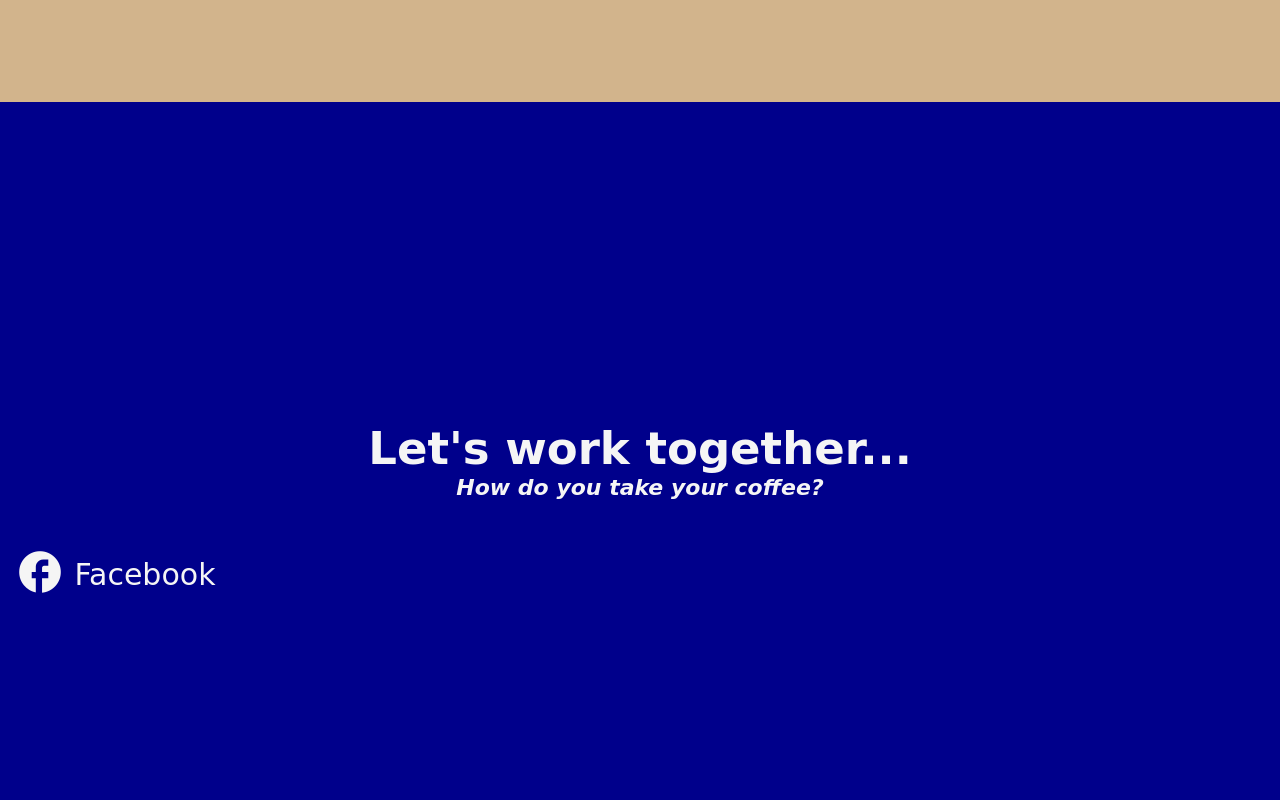
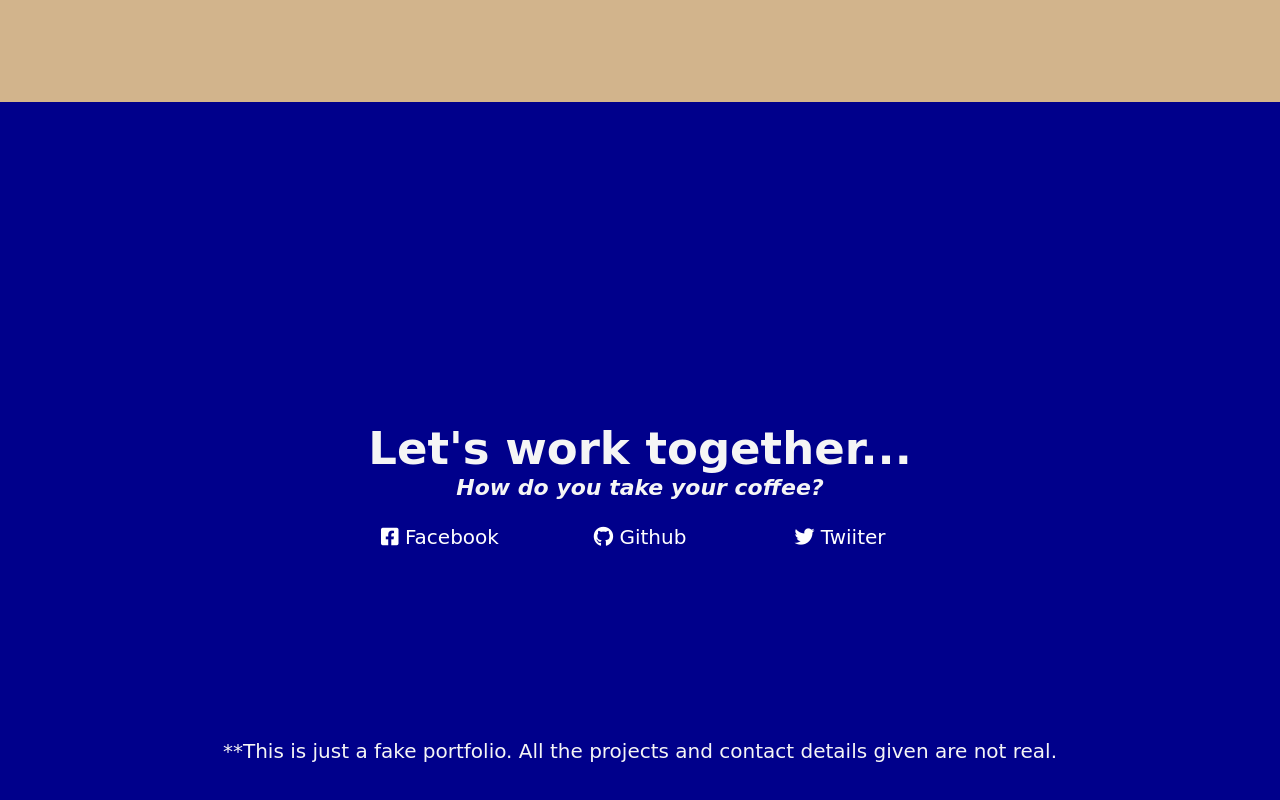
Before and after one commit to llucasy/FreeCodeCamp_Portfolio, a plain HTML site: page index.html in a window 1280 px wide. Shown: the part 1498-2298 px from the top of the page. Drawn offline with Linux system fonts and the light colour scheme.

Commit message:
Contact section end

```diff
--- a/index.html
+++ b/index.html
@@ -4,7 +4,7 @@
     <meta charset="UTF-8">
     <meta name="viewport" content="width=device-width, initial-scale=1.0">
     <title>Portfolio</title>
-    <link rel="stylesheet" href="https://fonts.googleapis.com/icon?family=Material+Icons">
+    <link rel="stylesheet" href="https://use.fontawesome.com/releases/v5.8.2/css/all.css">
     <link rel="stylesheet" href="style.css">
 </head>
 <body>
@@ -39,8 +39,13 @@
         <h1>Let's work together...</h1>
         <h2>How do you take your coffee?</h2>
         <div id="contact-links">
-            <i class="material-icons">facebook</i> Facebook
+            <a href="https://fb.com/llucasy" target="_blank"><i class="fab fa-facebook-square"></i> Facebook</a>
+            <a href="https://github.com/llucasy" target="_blank" id="profile-link"><i class="fab fa-github"></i> Github</a>
+            <a href="https://twitter.com/llucasy" target="_blank"><i class="fab fa-twitter"></i> Twiiter</a>
         </div>
+        <footer>
+            <p> **This is just a fake portfolio. All the projects and contact details given are not real.</p>
+        </footer>
     </section>
     <script src="https://cdn.freecodecamp.org/testable-projects-fcc/v1/bundle.js"></script>
 </body>
--- a/style.css
+++ b/style.css
@@ -7,6 +7,10 @@
     box-sizing: border-box;
     margin: 0;
     padding: 0;
+}
+
+a {
+    text-decoration: none;
 }
 
 body {
@@ -35,7 +39,6 @@ body {
     font-size: 25px;
     color: white;
     display: inline-block;
-    text-decoration: none;
     text-align: center;
     height: 100%;
     width: 100px;
@@ -91,7 +94,6 @@ img {
 
 .project-tile {
     color: white;
-    text-decoration: none;
 }
 
 header {
@@ -115,14 +117,27 @@ header {
 }
 
 #contact-links {
-    text-align: left;
-    margin: 15px;
+    display: grid;
+    grid-template-columns: repeat(3, 200px);
+    justify-content: center;
+    font-size: 20px;
+    margin: 25px;
 }
 
-.material-icons {
-    display: inline-block;
+#contact-links a {
     position: relative;
-    top: 12px;
-    font-size: 50px;
-    line-height: 90px;
+    color: white;
 }
+
+#contact-links a:hover {
+    top: 15px;
+}
+
+#contact-links a:active {
+    color: white;
+}
+
+footer {
+    margin-top: 190px;
+    font-size: 20px;
+}
```
